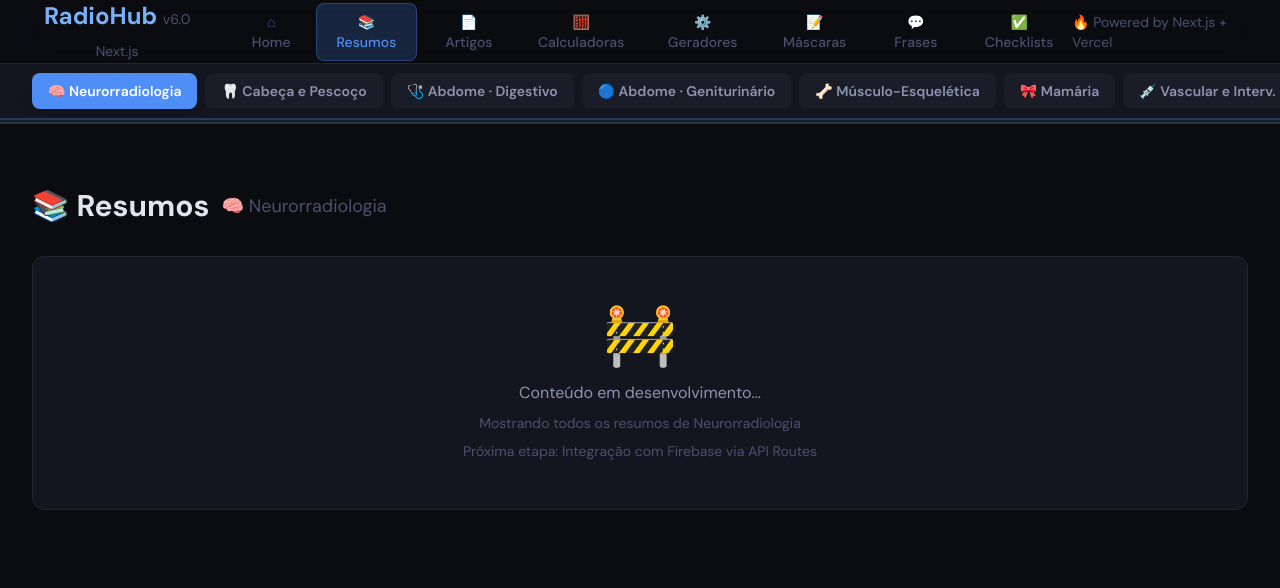
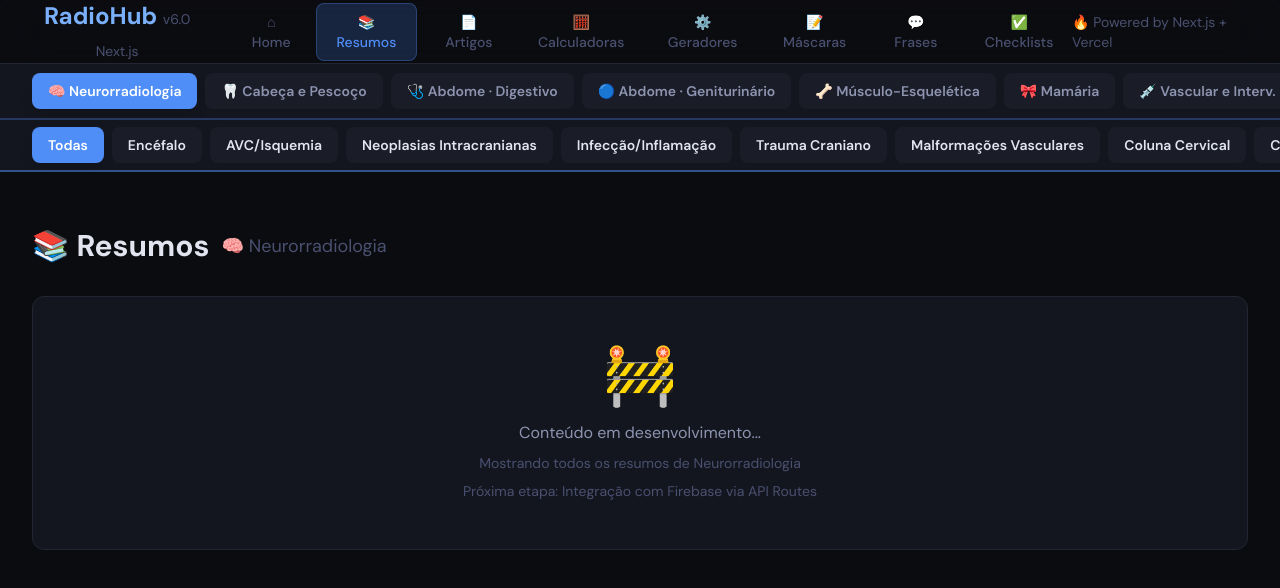
Before and after one commit to alandinizhummel-lgtm/radiohub-nextjs, a Next.js app: page / in a window 1280 px wide. Both pictures are taken after a click on the button "📚 Resumos". Shown: the top 588 px of the page. Built offline with nearby package versions, Linux system fonts and the light colour scheme.

Commit message:
Adjust layout and styling for sub-areas section

```diff
--- a/app/page.tsx
+++ b/app/page.tsx
@@ -132,16 +132,16 @@ export default function Home() {
         </div>
       )}
 
-      {/* SUB-AREAS - AGORA COM CORES VISÍVEIS */}
+      {/* SUB-AREAS - AGORA COM POSIÇÃO E Z-INDEX CORRETOS */}
       {currentSection !== 'home' && SPECS[currentSpec as keyof typeof SPECS].subs.length > 0 && (
-        <div className="fixed bg-surface2 border-b-2 border-border2 z-30" style={{top: '72px', left: 0, right: 0, height: '52px'}}>
+        <div className="fixed bg-surface border-b-2 border-accent/50 z-50" style={{top: '120px', left: 0, right: 0, height: '52px'}}>
           <div className="container mx-auto px-8 h-full flex items-center gap-2 overflow-x-auto">
             <button
               onClick={() => setCurrentSubArea('all')}
-              className={`px-4 py-2 rounded-lg text-sm font-medium whitespace-nowrap transition-all ${
+              className={`px-4 py-2 rounded-lg text-sm font-semibold whitespace-nowrap transition-all ${
                 currentSubArea === 'all'
-                  ? 'bg-accent/20 text-accent border-2 border-accent'
-                  : 'bg-bg2 text-text3 hover:bg-border hover:text-text'
+                  ? 'bg-accent text-white shadow-lg'
+                  : 'bg-surface2 text-text hover:bg-border2'
               }`}
             >
               Todas
@@ -150,10 +150,10 @@ export default function Home() {
               <button
                 key={sub}
                 onClick={() => setCurrentSubArea(sub)}
-                className={`px-4 py-2 rounded-lg text-sm font-medium whitespace-nowrap transition-all ${
+                className={`px-4 py-2 rounded-lg text-sm font-semibold whitespace-nowrap transition-all ${
                   currentSubArea === sub
-                    ? 'bg-accent/20 text-accent border-2 border-accent'
-                    : 'bg-bg2 text-text3 hover:bg-border hover:text-text'
+                    ? 'bg-accent text-white shadow-lg'
+                    : 'bg-surface2 text-text hover:bg-border2'
                 }`}
               >
                 {sub}
@@ -164,7 +164,7 @@ export default function Home() {
       )}
 
       {/* MAIN CONTENT */}
-      <main className={`${currentSection === 'home' ? 'pt-16' : 'pt-[140px]'} min-h-screen`}>
+      <main className={`${currentSection === 'home' ? 'pt-16' : 'pt-[180px]'} min-h-screen`}>
         <div className="container mx-auto px-8 py-12">
 
           {currentSection === 'home' && (
```
